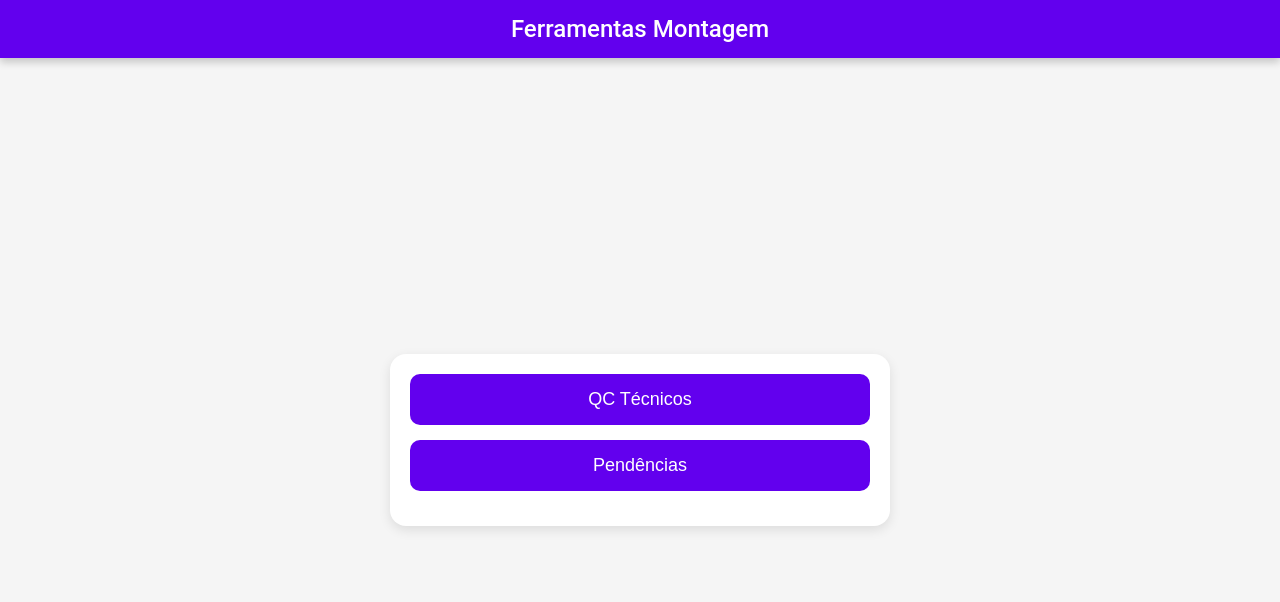
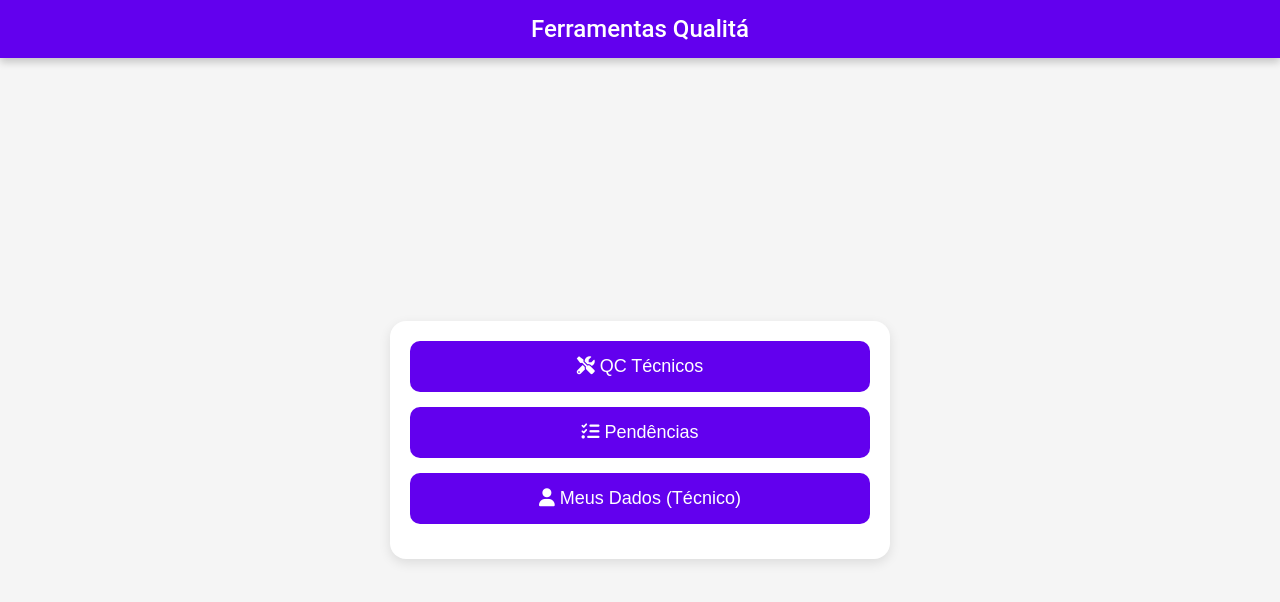
Before and after one commit to jhonatasantunes1605/ControleMontagem, a plain HTML site: page index.html in a window 1280 px wide. Drawn offline with Linux system fonts and the light colour scheme.

Commit message:
Update index.html

```diff
--- a/index.html
+++ b/index.html
@@ -3,17 +3,28 @@
 <head>
     <meta charset="UTF-8">
     <meta name="viewport" content="width=device-width, initial-scale=1.0">
-    <title>Página Inicial</title>
+    <title>Qualitá Ferramentas</title>
     <link rel="stylesheet" href="style.css">
+    <link rel="stylesheet" href="https://cdnjs.cloudflare.com/ajax/libs/font-awesome/6.0.0-beta3/css/all.min.css">
+
+    <!-- Adicionar favicon -->
+    <link rel="icon" href="favicon.ico" type="image/x-icon">
 </head>
 <body>
     <div class="app-bar">
-        <h1>Ferramentas Montagem</h1>
+        <h1>Ferramentas Qualitá</h1>
     </div>
 
     <div class="app-container">
-        <button class="nav-button" onclick="window.location.href='technician.html'">QC Técnicos</button>
-        <button class="nav-button" onclick="window.location.href='pendencias.html'">Pendências</button>
+        <button class="nav-button" onclick="window.location.href='technician.html'">
+            <i class="fas fa-tools"></i> QC Técnicos
+        </button>
+        <button class="nav-button" onclick="window.location.href='pendencias.html'">
+            <i class="fas fa-tasks"></i> Pendências
+        </button>
+        <button class="nav-button" onclick="window.location.href='meus_dados.html'">
+            <i class="fas fa-user"></i> Meus Dados (Técnico)
+        </button>
     </div>
 </body>
 </html>
```
